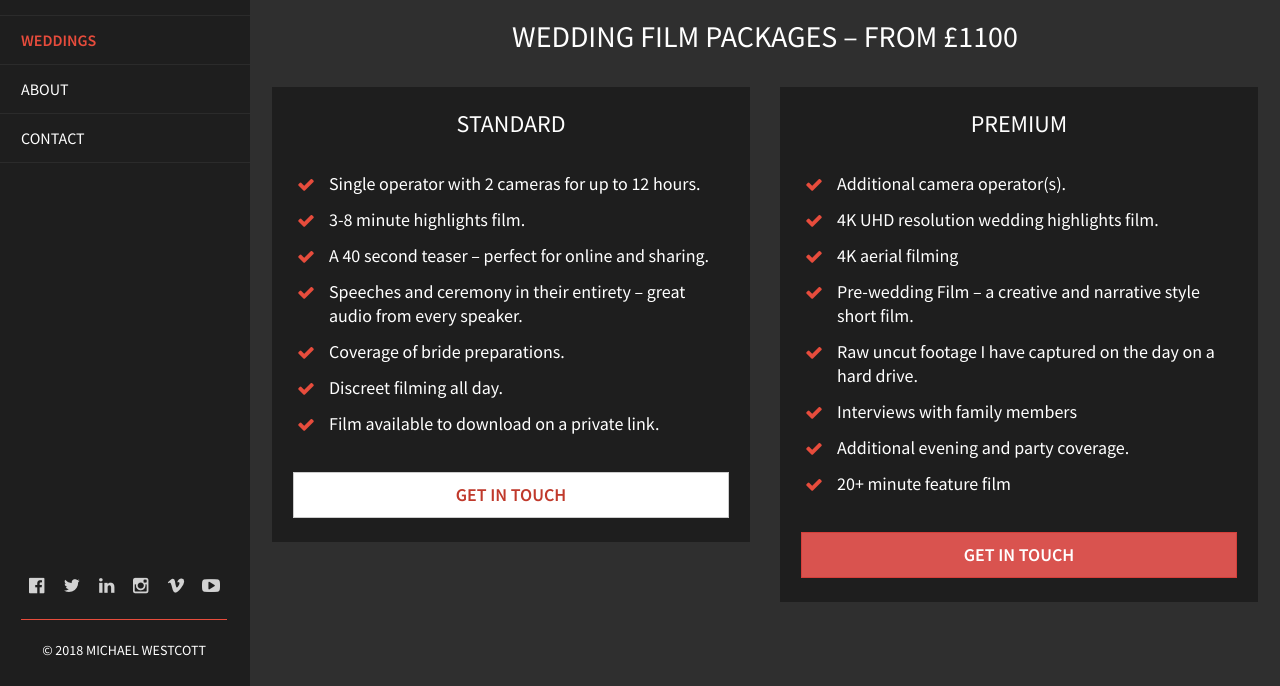
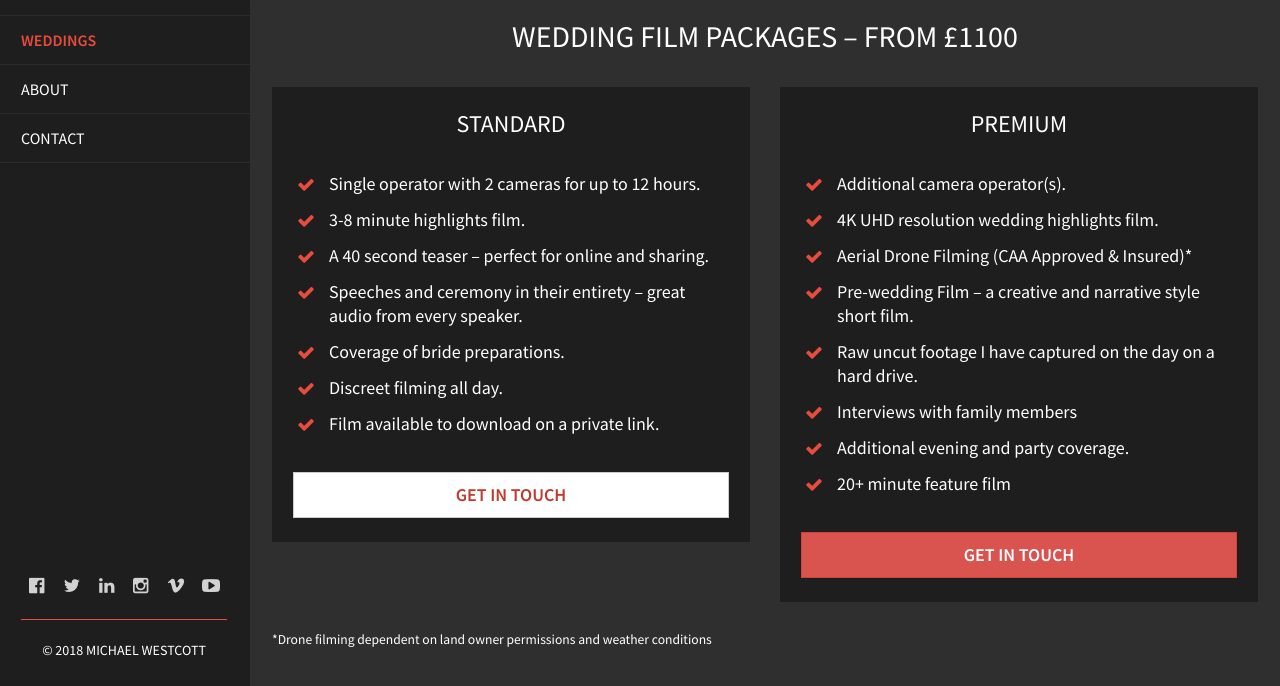
Before and after one commit to mikeywestcott/michael-westcott, a Jekyll site: the page built from _pages/weddings/index.html, in a window 1280 px wide and 900 px high, scrolled down 2746 px, cut to the strip 214-900 px from the top of the window. Built offline with Jekyll 4.4.1, drawn with Linux system fonts in a browser that asks for light colours; nearby versions of some CDN libraries.

Commit message:
EDIT - Updates to wedding page

```diff
--- a/_pages/weddings/index.html
+++ b/_pages/weddings/index.html
@@ -35,7 +35,7 @@ weddings: current
           <div class="fluid-video">
             <iframe src="https://www.youtube.com/embed/GJQoQ2k_xCg?rel=0&amp;controls=0&amp;showinfo=0" frameborder="0" allowfullscreen></iframe>
 
-            <iframe src="https://player.vimeo.com/video/219014206?color=cc1515title=0&byline=0&portrait=0" frameborder="0" webkitallowfullscreen mozallowfullscreen allowfullscreen></iframe>
+            <iframe src="https://player.vimeo.com/video/256440172?color=cc1515title=0&byline=0&portrait=0" frameborder="0" webkitallowfullscreen mozallowfullscreen allowfullscreen></iframe>
 
             <iframe src="https://player.vimeo.com/video/251307258?color=cc1515title=0&byline=0&portrait=0" frameborder="0" webkitallowfullscreen mozallowfullscreen allowfullscreen></iframe>
 
@@ -93,7 +93,7 @@ weddings: current
             <ul class="mw-checklist--tick">
               <li>Additional camera operator(s).</li>
               <li>4K UHD resolution wedding highlights film.</li>
-              <li>4K aerial filming</li>
+              <li>Aerial Drone Filming (CAA Approved & Insured)*</li>
               <li>Pre-wedding Film – a creative and narrative style short film.</li>
               <li>Raw uncut footage I have captured on the day on a hard drive.</li>
               <li>Interviews with family members</li>
@@ -105,5 +105,10 @@ weddings: current
           </div>
         </div>
       </div>
+      <div class="row">
+        <div class="col-md-12">
+          <p><small>*Drone filming dependent on land owner permissions and weather conditions</small></p>
+        </div>
+      </div>
     </div>
   </div>
```
